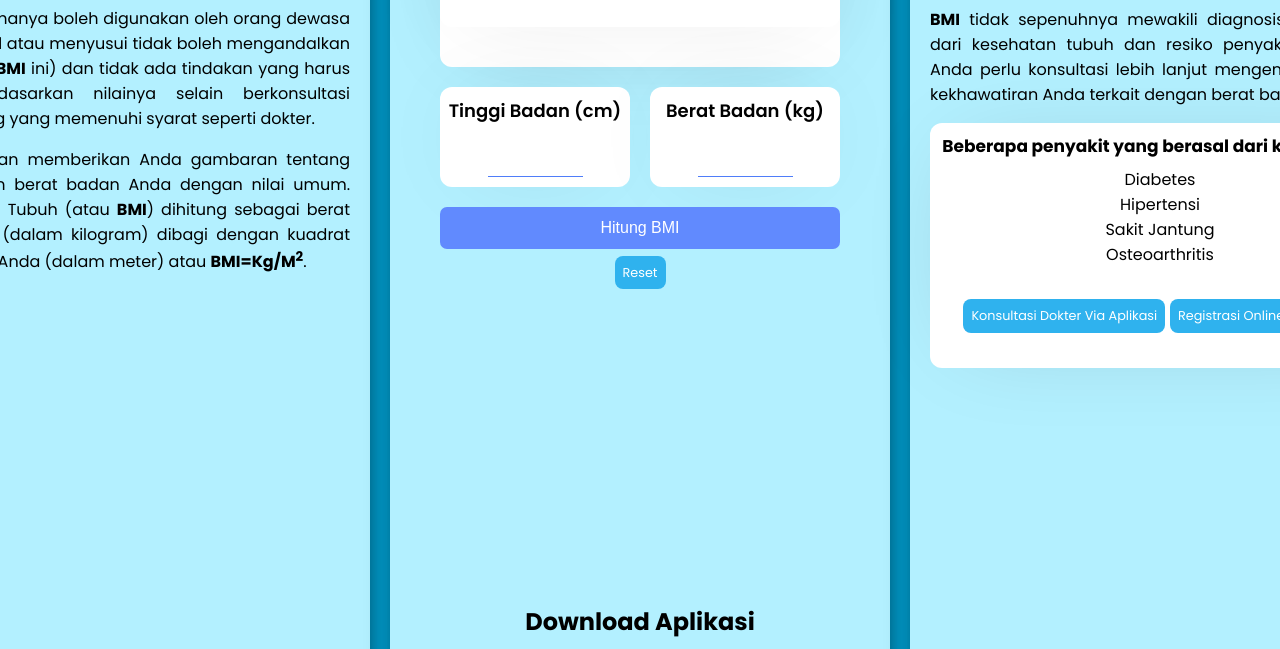
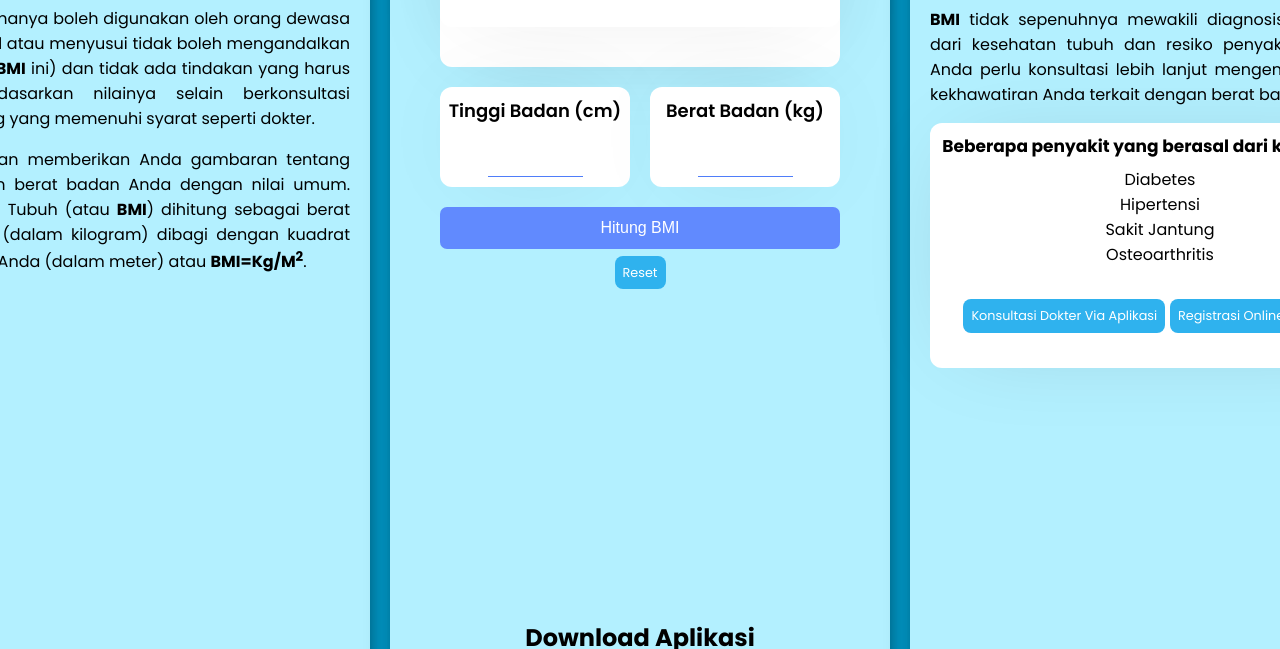
Before and after one commit to revou-fundamental-course/4-mar-24-ArifR910, a plain HTML site: page index.html in a window 1280 px wide. Shown: the part 425-1074 px from the top of the page. Drawn offline with Linux system fonts and the light colour scheme.

Commit message:
Arif Ramdani(Nolass) :)

```diff
--- a/CSS/style.css
+++ b/CSS/style.css
@@ -55,7 +55,7 @@
   }
 
   h2 {
-    margin-top: 20rem;
+    margin-top: 21rem;
     margin-bottom: 5rem;
   }
 
```
